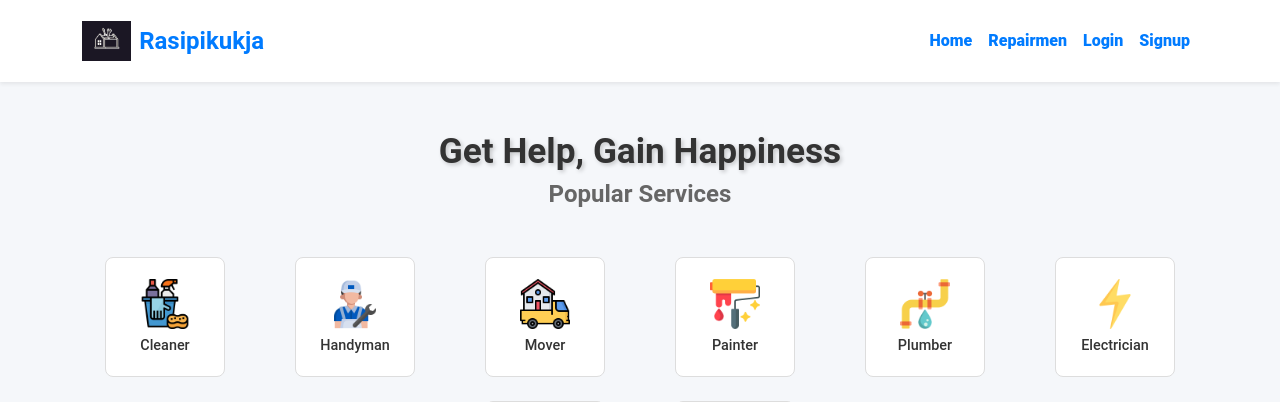
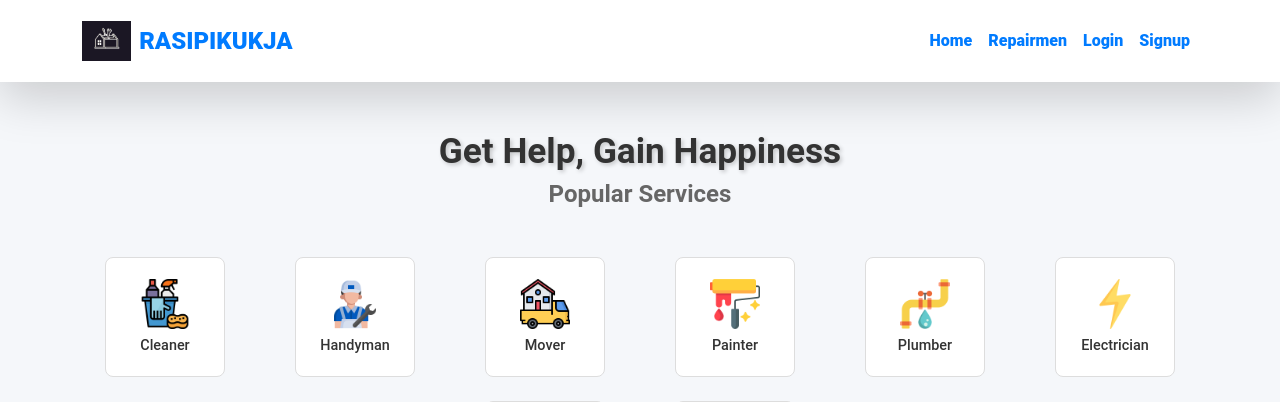
Before and after one commit to stefanzmija/Rasipikukja, a Django app: page / in a window 1280 px wide. Shown: the top 402 px of the page. Run offline with Django 5.2, Linux system fonts and the light colour scheme.

Commit message:
Mali Front End promeni

```diff
--- a/repairs/static/css/style.css
+++ b/repairs/static/css/style.css
@@ -17,7 +17,7 @@ body {
 .navbar {
   padding: 1rem 0;
   background-color: #ffffff !important; /* White background */
-  box-shadow: 0 2px 10px rgba(0, 0, 0, 0.1); /* Subtle shadow */
+  box-shadow: 0 4px 8px 0 rgba(0, 0, 0, 0.2), 0 6px 20px 0 rgba(0, 0, 0, 0.19);
   transition: all 0.3s ease; /* Smooth transitions */
 }
 
--- a/repairs/templates/base.html
+++ b/repairs/templates/base.html
@@ -11,11 +11,11 @@
     <link rel="stylesheet" href="{% static 'css/style.css' %}" />
   </head>
   <body>
-    <nav class="navbar navbar-expand-lg navbar-light bg-white shadow-sm py-3">
+    <nav class="navbar navbar-expand-lg navbar-light bg-white shadow-lg py-3">
       <div class="container">
         <a class="navbar-brand d-flex align-items-center" href="{% url 'home' %}">
           <img src="{% static 'logo.png' %}" alt="Logo" height="40" class="me-2">
-          <span class="fw-bold fs-4 text-dark navbar-brand-text">Rasipikukja</span>
+          <span class="font-weight-bold fs-4 text-dark navbar-brand-text">RASIPIKUKJA</span>
         </a>
         <button class="navbar-toggler" type="button" data-bs-toggle="collapse"
           data-bs-target="#navbarNav" aria-controls="navbarNav" aria-expanded="false"
--- a/repairs/templates/home.html
+++ b/repairs/templates/home.html
@@ -2,7 +2,8 @@
 {% load static %}
 
 {% block content %}
-<div class="container mt-5 text-center">
+<div>
+  <div class="container mt-5 text-center">
   <h2 class="slogan mb-2">Get Help, Gain Happiness</h2>
   <h1 class="title mb-5">Popular Services</h1>
 
@@ -27,4 +28,7 @@
     </div>
   {% endif %}
 </div>
+
+</div>
+
 {% endblock %}
```
